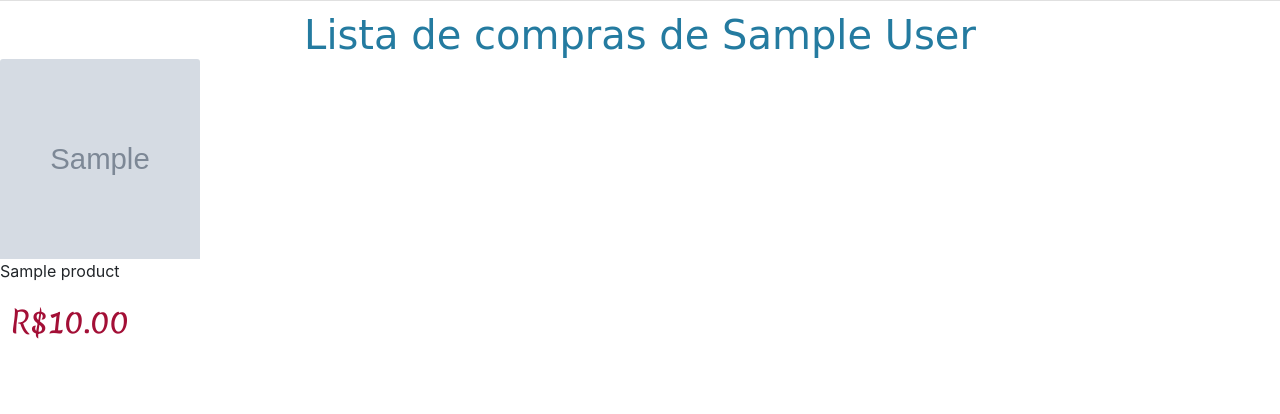
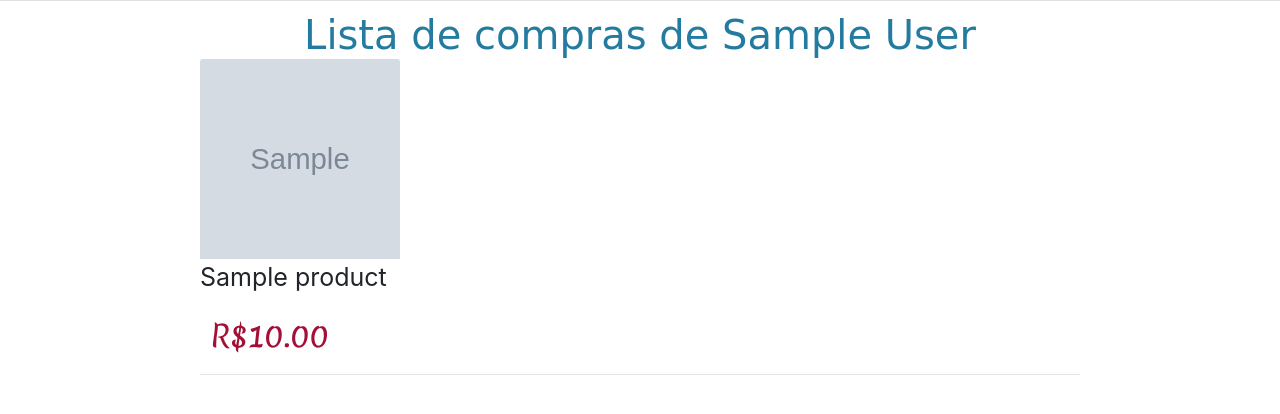
Before and after one commit to EconomizAqui/EconomizAqui, a Django app: page /products/shopping_list/ in a window 1280 px wide. Shown: the part 87-501 px from the top of the page. Run offline with Django 3.2, Linux system fonts and the light colour scheme; a user stored in the database is signed in; tables that the repository leaves empty hold one stand-in row (values such as "Sample post"); grey boxes marked "Sample" are stand-in pictures; some libraries are stand-ins or nearby versions; some web fonts are replaced.

Commit message:
positioning products on page

```diff
--- a/products/templates/shopping_list.html
+++ b/products/templates/shopping_list.html
@@ -6,10 +6,12 @@
 </div>
 
 {% for product in product_list %}
-  <img class="card-img-top" src="{{product.photo}}" alt="Card image cap">
-  <p> {{ product.name }}</p>
-  <p class="card-text">R${{ product.historic.last.price }}</p>
-
+  <div style="font-size:25px; margin-left: 200px; margin-right:200px" >
+    <img class="card-img-top" src="{{product.photo}}" alt="Card image cap">
+    <p> {{ product.name }}</p>
+    <p class="card-text">R${{ product.historic.last.price }}</p>
+    <hr>
+  </div>
 {% endfor %}
 
 {% endblock %}
```
